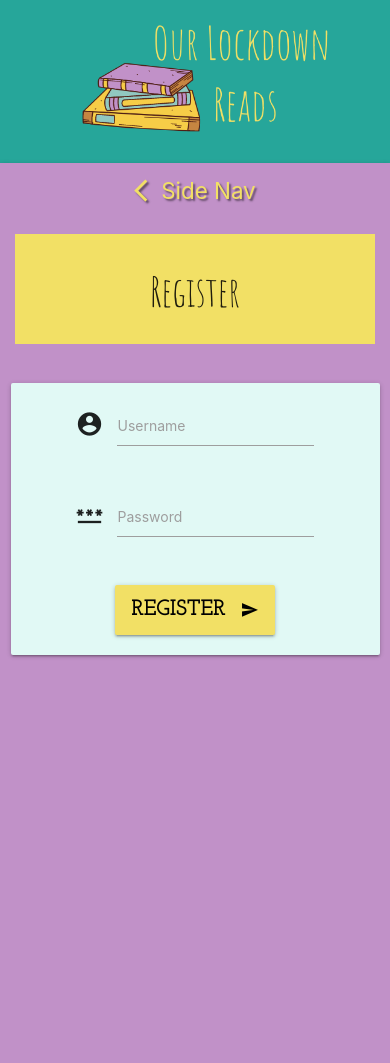
After one commit to Gertobin11/our-lockdown-reads-2021, a Flask app: page /register in a window 390 px wide. The commit adds this page. Run offline with Flask 2, Linux system fonts and the light colour scheme; some libraries are stand-ins or nearby versions.

Commit message:
added registration form and stylings and checked responsiveness

```diff
--- a/app.py
+++ b/app.py
@@ -3,6 +3,7 @@ from flask import (
     Flask, flash, render_template, redirect, request, session, url_for)
 from flask_pymongo import PyMongo
 from bson.objectid import ObjectId
+from werkzeug.security import generate_password_hash, check_password_hash
 if os.path.exists("env.py"):
     import env
 
@@ -24,6 +25,11 @@ def home():
     return render_template("index.html", books=books)
 
 
+@app.route("/register", methods=["GET", "POST"])
+def register():
+    return render_template("register.html")
+
+
 if __name__ == "__main__":
     app.run(host=os.environ.get("IP"),
             port=int(os.environ.get("PORT")),
--- a/static/css/style.css
+++ b/static/css/style.css
@@ -36,8 +36,20 @@
     font-size: 2.1em;
 }
 
+.background-view-height {
+    min-height: 100vh;
+}
+
 .pale-gold-background {
     background-color: #C8C191;
+}
+
+.bright-gold {
+    color: #f2e065;
+}
+
+.bright-gold-background {
+    background-color: #f2e065;
 }
 
 .true-purple {
@@ -68,6 +80,11 @@
 
 .row {
     margin-bottom: 0px;
+}
+
+.margin-top-btm-20 {
+    margin-top: 20px;
+    margin-bottom: 20px;
 }
 
 /* navbar stylings */
@@ -167,3 +184,21 @@ nav .sidenav-trigger i {
     border: 3px solid #f2e065;
     background-color: rgba(193,145,200, 0.8);
 }
+
+/* Stylings for registration page */
+
+#register-heading {
+    margin-top: 0px;
+    padding-top: 35px;
+    padding-bottom: 30px;
+    border: 15px solid #C191C8;
+}
+
+#register-button {
+    background-color: #f2e065;
+    min-width: 20vw;
+    color: black;
+    height: 50px;
+    font-weight: 600;
+    font-size: 1.5em;
+}
--- a/templates/base.html
+++ b/templates/base.html
@@ -22,24 +22,24 @@
                 <a href="#" data-target="mobile-demo" class="sidenav-trigger"><i class="material-icons">
                     arrow_back_ios</i><span class="josefine-font text-shadow"> Side Nav </span></a>
                 <ul class="right hide-on-med-and-down">
-                    <li class="light-purple-background"><a class="text-shadow-teal amatic-font" href="#">Home</a></li>
-                    <li class="light-purple-background"><a class="text-shadow-teal amatic-font border-left" href="#">Home</a></li>
-                    <li class="light-purple-background"><a class="text-shadow-teal amatic-font border-left" href="#">Home</a></li>
-                    <li class="light-purple-background"><a class="text-shadow-teal amatic-font border-left" href="#">Home</a></li>
-                    <li class="light-purple-background"><a class="text-shadow-teal amatic-font border-left" href="#">Home</a></li>
-                    <li class="light-purple-background"><a class="text-shadow-teal amatic-font border-left" href="#">Home</a></li>
+                    <li class="light-purple-background"><a class="text-shadow-teal amatic-font" href="{{ url_for('home') }}">Home</a></li>
+                    <li class="light-purple-background"><a class="text-shadow-teal amatic-font border-left" href="#">Reviews</a></li>
+                    <li class="light-purple-background"><a class="text-shadow-teal amatic-font border-left" href="#">Profile</a></li>
+                    <li class="light-purple-background"><a class="text-shadow-teal amatic-font border-left" href="#">Log In</a></li>
+                    <li class="light-purple-background"><a class="text-shadow-teal amatic-font border-left" href="{{ url_for('register') }}">Register</a></li>
+                    <li class="light-purple-background"><a class="text-shadow-teal amatic-font border-left" href="#">Log Out </a></li>
                 </ul>
             </div>
         </nav>
         <!-- collapsible mobile side bar-->
         <ul class="center-align sidenav aqua-background" id="mobile-demo">
             <li><h3 class="text-shadow amatic-font teal-background">Menu</h3></li>
-            <li class="navbar-mob"><a class="text-shadow amatic-font light-purple-background" href="#">Home</a></li>
-            <li class="navbar-mob"><a class="text-shadow amatic-font light-purple-background" href="#">Home</a></li>
-            <li class="navbar-mob"><a class="text-shadow amatic-font light-purple-background" href="#">Home</a></li>
-            <li class="navbar-mob"><a class="text-shadow amatic-font light-purple-background" href="#">Home</a></li>
-            <li class="navbar-mob"><a class="text-shadow amatic-font light-purple-background" href="#">Home</a></li>
-            <li class="navbar-mob"><a class="text-shadow amatic-font light-purple-background" href="#">Home</a></li>
+            <li class="navbar-mob"><a class="text-shadow amatic-font light-purple-background" href="{{ url_for('home') }}">Home</a></li>
+            <li class="navbar-mob"><a class="text-shadow amatic-font light-purple-background" href="#">Reviews</a></li>
+            <li class="navbar-mob"><a class="text-shadow amatic-font light-purple-background" href="#">Profile</a></li>
+            <li class="navbar-mob"><a class="text-shadow amatic-font light-purple-background" href="#">Log In</a></li>
+            <li class="navbar-mob"><a class="text-shadow amatic-font light-purple-background" href="{{ url_for('register') }}"></a>Register</a></li>
+            <li class="navbar-mob"><a class="text-shadow amatic-font light-purple-background" href="#">Log Out</a></li>
         </ul>
     </header>
     {% block content %}
--- /dev/null
+++ b/templates/register.html
@@ -0,0 +1,33 @@
+{% extends "base.html" %}
+{% block content %}
+<section class="light-purple-background background-view-height">
+    <h3 id="register-heading" class="bright-gold-background center-align amatic-font">Register</h3>
+    <div class="row">
+        <form class="col s12" method="POST" action="{{ url_for('register') }}">
+            <div class="card pale-teal-background">
+                <div class="row">
+                    <div class="input-field margin-top-btm-20 col s8 offset-s2">
+                        <i class="material-icons prefix">account_circle</i>
+                        <input id="username" name="username" type="text" class="black-text validate">
+                        <label for="username">Username</label>
+                    </div>
+                </div>
+                <div class="row">
+                    <div class="margin-top-btm-20 input-field col s8 offset-s2">
+                        <i class="material-icons prefix">password</i>
+                        <input id="password" name="password" type="password" class="black-text validate">
+                        <label for="password">Password</label>
+                    </div>
+                </div>
+                <div class="row">
+                    <div class="center-align">
+                        <button id="register-button" class="margin-top-btm-20 josefin-font btn waves-effect waves-light" type="submit" name="action">Register
+                            <i class="material-icons right">send</i>
+                        </button>
+                    </div>
+                </div>
+            </div>
+        </form>
+    </div>
+</section>
+{% endblock %}
```
